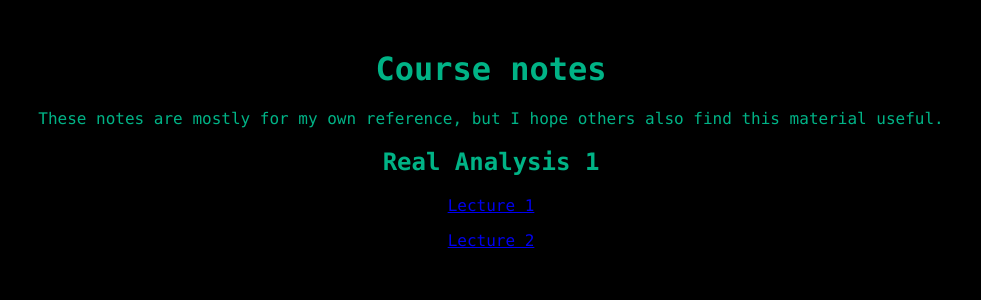
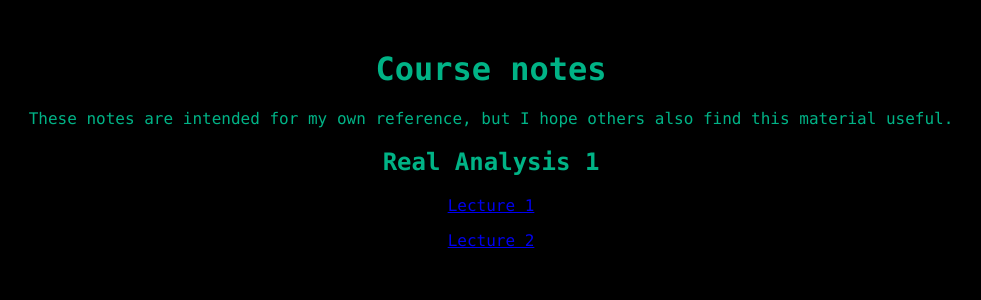
Before and after one commit to tnt2113/tnt2113.github.io, a Jekyll site: the page courses/index.html, which Jekyll copies as it is, in a window 1280 px wide. Shown: the top 300 px of the page, without its empty margins (149-1130 px from the left). Built offline with Jekyll 4.4.1, drawn with Linux system fonts in a browser that asks for light colours.

Commit message:
descrition

```diff
--- a/courses/index.html
+++ b/courses/index.html
@@ -7,7 +7,7 @@
   <body>
 
   <h1 class="post-title">Course notes</h1>
-  <p class="post-title">These notes are mostly for my own reference, but I hope others also find this material useful. </p>
+  <p class="post-title">These notes are intended for my own reference, but I hope others also find this material useful. </p>
   <h2 class="post-title">Real Analysis 1</h2>
     <p><a href="real_analysis_327_Lecture_1.html">Lecture 1</a></p>
     <p><a href="real_analysis_327_Lecture_2.html">Lecture 2</a></p>
```
